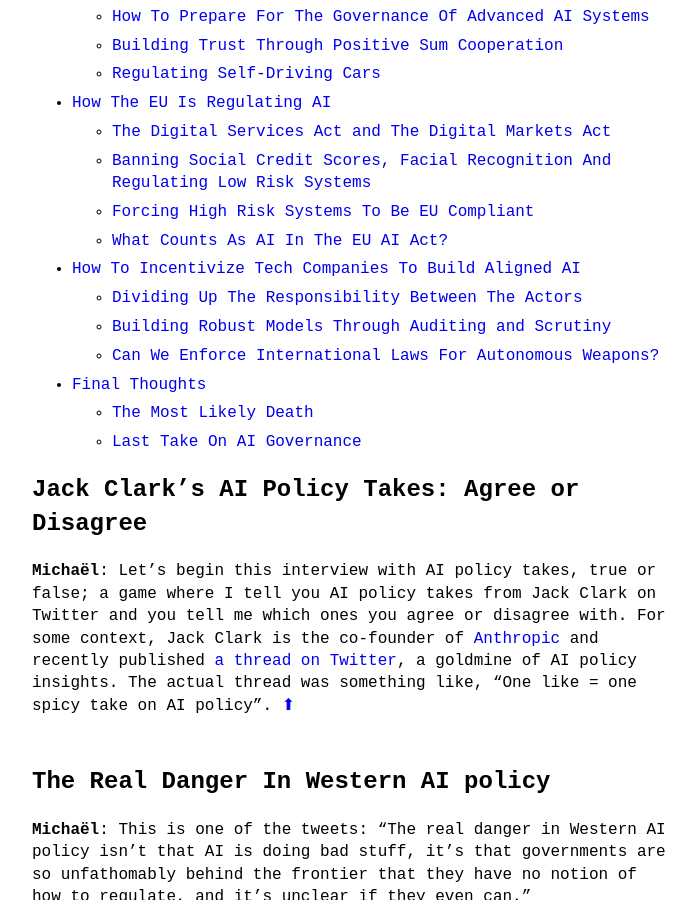
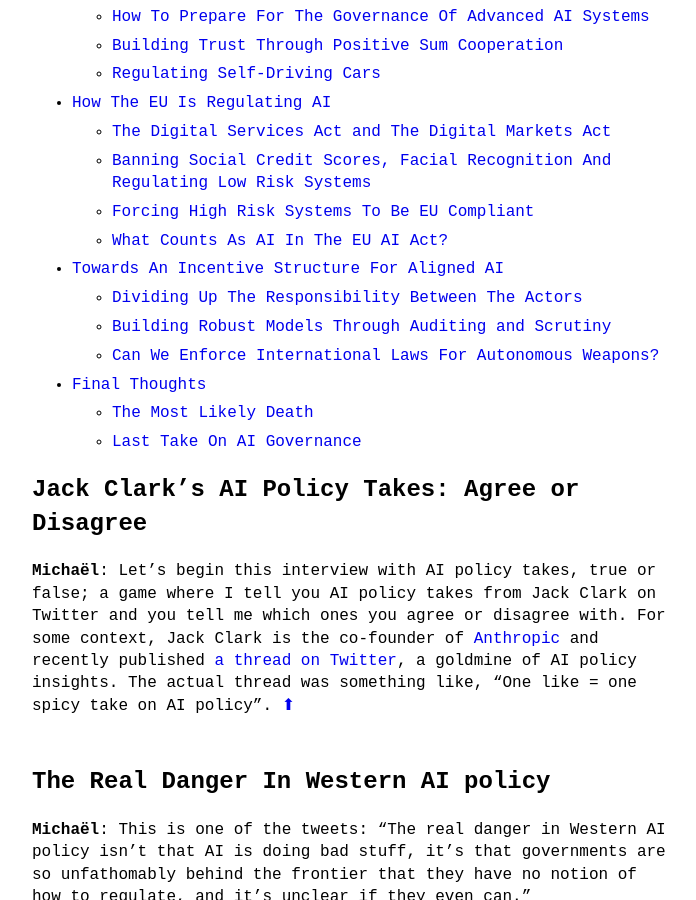
Before and after one commit to theinsideview/theinsideview.github.io, a Jekyll site: the page built from _posts/2022-09-08-markus.md, in a window 1280 px wide and 900 px high, scrolled down 2081 px. Shown: the whole window, without its empty margins (288-984 px from the left). Built offline with Jekyll 4.4.1, drawn with Linux system fonts in a browser that asks for light colours; some of the changed text lies outside the part shown.

Commit message:
new headline

```diff
--- a/_posts/2022-09-08-markus.md
+++ b/_posts/2022-09-08-markus.md
@@ -55,7 +55,7 @@
     * [Banning Social Credit Scores, Facial Recognition And Regulating Low Risk Systems](#banning-social-credit-scores-facial-recognition-and-regulating-low-risk-systems)
     * [Forcing High Risk Systems To Be EU Compliant](#forcing-high-risk-systems-to-be-eu-compliant)
     * [What Counts As AI In The EU AI Act?](#what-counts-as-ai-in-the-eu-ai-act)
-* [How To Incentivize Tech Companies To Build Aligned AI](#how-to-incentivize-tech-companies-to-build-aligned-ai)
+* [Towards An Incentive Structure For Aligned AI](#towards-an-incentive-structure-for-aligned-ai)
     * [Dividing Up The Responsibility Between The Actors](#dividing-up-the-responsibility-between-the-actors)
     * [Building Robust Models Through Auditing and Scrutiny](#building-robust-models-through-auditing-and-scrutiny)
     * [Can We Enforce International Laws For Autonomous Weapons?](#can-we-enforce-international-laws-for-autonomous-weapons)
@@ -797,7 +797,7 @@
 **Markus**:
 Then recently, there has been some contention about this. And so then, there's the French presidency of the council. It goes back and forth and they fight it out a little bit. They made a suggestion where they said, "Oh, no, no, no. We suggest that general purpose systems, so systems that are used in a bunch of different contexts, they will also count as high risk or maybe it's a slightly different category, and they will need to meet certain requirements." And they won't need to meet all of the requirements because some of the requirements are really hard to meet if you aren't the person, or aren't the actor deploying the model, but it's like a smaller subset of the things. And currently, this is being debated back and forth a bunch. And over the next year, or maybe six months or something like this, there's going to be some kind of decision about this question.  <a href="#outline">⬆</a>
 
-# How To Incentivize Tech Companies To Build Aligned AI
+# Towards An Incentive Structure For Aligned AI
 
 ## Dividing Up The Responsibility Between The Actors
 
```
